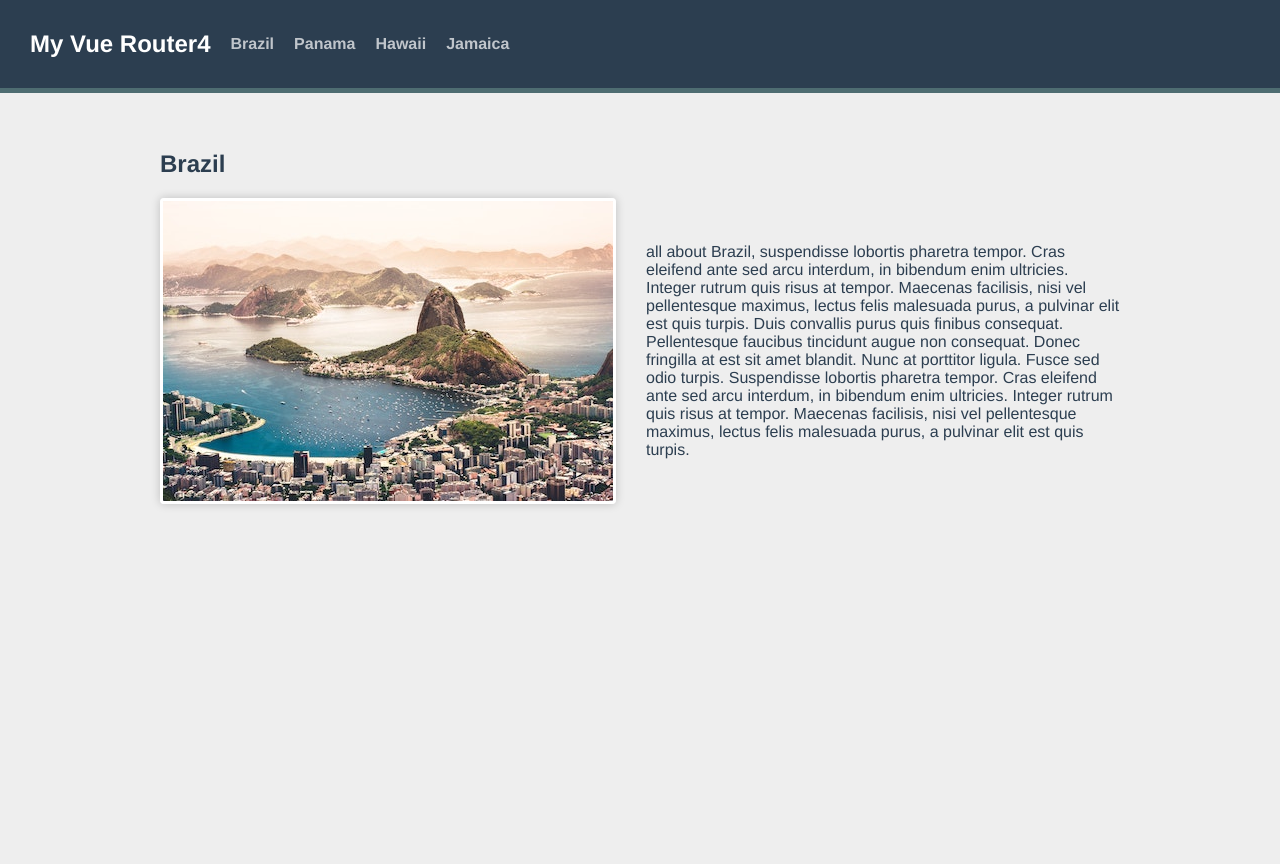
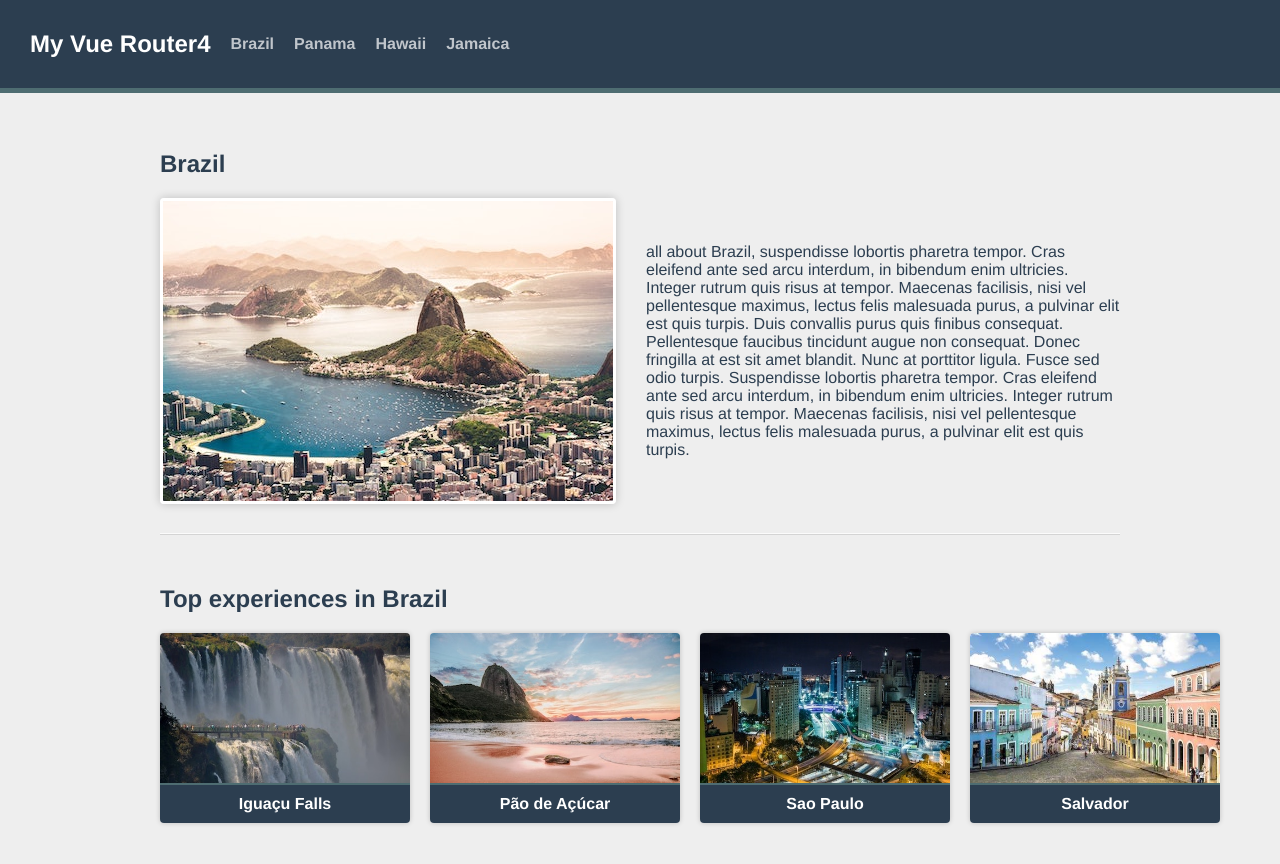
Before and after one commit to tonyjemba/Vue_Play_Ground, a Vue app: page /destination/1/1 in a window 1280 px wide. Shown: the top 864 px of the page. Before the commit the page ends 800 px from the top, so only its background shows below. Built offline with nearby package versions, Linux system fonts and the light colour scheme.

Commit message:
using props on routes

```diff
--- /dev/null
+++ b/src/components/ExperienceCard.vue
@@ -0,0 +1,14 @@
+<script setup>
+const props = defineProps({
+    experience: {type: Object, required: true}
+})
+</script>
+
+<template>
+<div class="card">
+    <img :src="`/images/${experience.image}`" :alt="experience.name"/>
+    <span class="card__text">
+        {{ experience.name }}
+    </span>
+</div>
+</template>
--- a/src/pages/DestinationShow.vue
+++ b/src/pages/DestinationShow.vue
@@ -1,14 +1,17 @@
 <script setup>
 import { computed } from "vue";
 import sourceData from "../data.json";
-
+import ExperienceCard from "../components/ExperienceCard.vue";
 
 const props = defineProps({
-    id:{type: String , required: true}
+    //this id prop is served on every /destination/:id/:slug route
+  id: { type: Number, required: true },
 });
 // const id = parseInt(route.params.id);
 const destinationWithId = computed(() =>
-  sourceData.destinations.find((destination) => destination.id === parseInt(props.id))
+  sourceData.destinations.find(
+    (destination) => destination.id === props.id
+  )
 );
 </script>
 <template>
@@ -22,4 +25,21 @@ const destinationWithId = computed(() =>
       <p>{{ destinationWithId.description }}</p>
     </div>
   </section>
+
+  <section class="experiences">
+    <h2>Top experiences in {{ destinationWithId.name }}</h2>
+    <div class="cards">
+        <router-link
+        v-for="experience in destinationWithId.experiences"
+        :key="experience.slug"
+        :to="{name:'experience.show', params:{experienceSlug: experience.slug }}"
+        >
+            <ExperienceCard
+
+        :experience="experience"
+      />
+        </router-link>
+
+    </div>
+  </section>
 </template>
--- /dev/null
+++ b/src/pages/ExperienceShow.vue
@@ -0,0 +1,28 @@
+<script setup>
+import sourceData from "../data.json";
+import { computed } from "vue";
+
+const props = defineProps({
+  id: { type: Number, required: true },
+  experienceSlug: { type: String, required: true },
+});
+
+const theDestination = computed(() =>
+  sourceData.destinations.find((destination) => destination.id === props.id)
+);
+
+const experience = computed(() =>
+  theDestination.experiences.find(
+    (experience) => experience.slug === props.experienceSlug
+  )
+);
+</script>
+
+<template>
+  <section>
+
+    <h1>{{ experience.name }}</h1>
+    <img :src="`/images/${experience.image}`" :alt="experience.name" />
+    <p>{{ experience.description }}</p>
+  </section>
+</template>
--- a/src/router/index.js
+++ b/src/router/index.js
@@ -1,5 +1,4 @@
 import { createRouter, createWebHistory } from "vue-router";
-import DestinationShowVue from "../pages/DestinationShow.vue";
 import Home from "../pages/Home.vue";
 
 const routes = [
@@ -14,7 +13,13 @@ const routes = [
     name: "destination.show",
     component: () => import("../pages/DestinationShow.vue"),
     //accessing the route id as a prop helps decouple components from the router
-    props: true
+    props: route =>({id: parseInt(route.params.id)})
+  },
+  {
+    path: "/destination/:id/:slug/:experienceSlug",
+    name:"experience.show",
+    component:() => import("../pages/ExperienceShow.vue"),
+    props: route => ({...route.params, id: parseInt(route.params.id)})
   }
 ];
 
```
